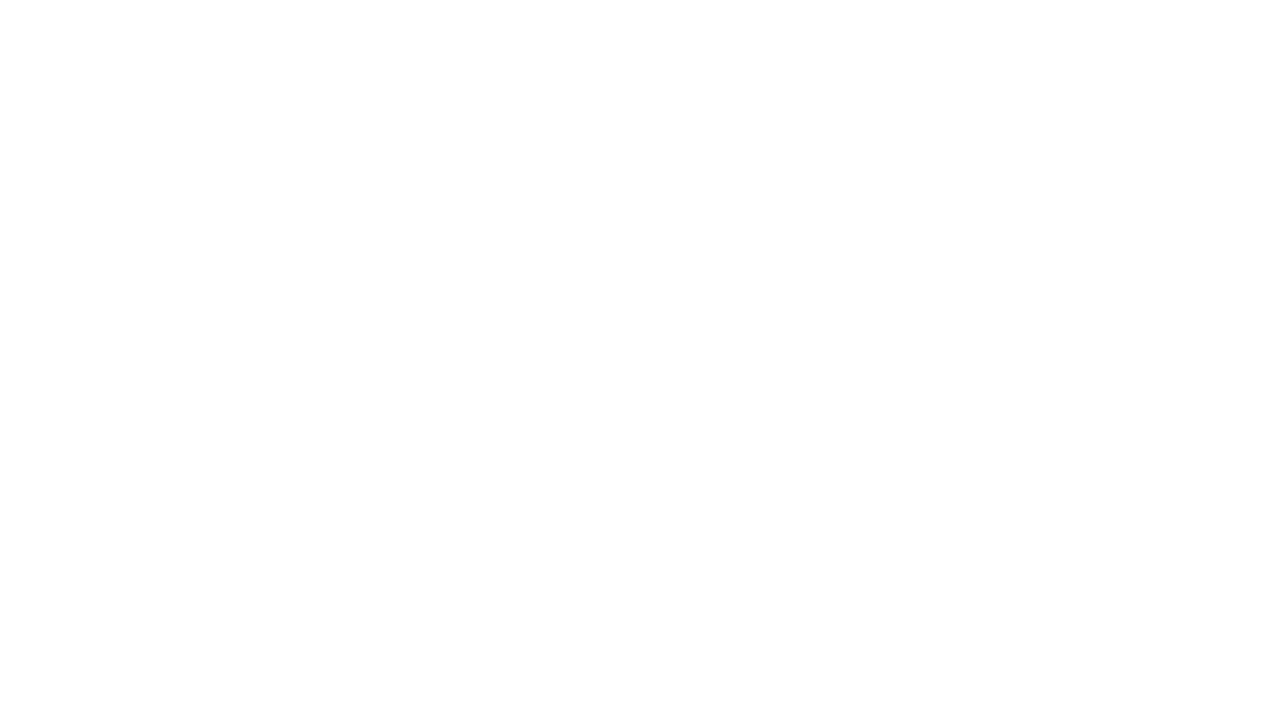
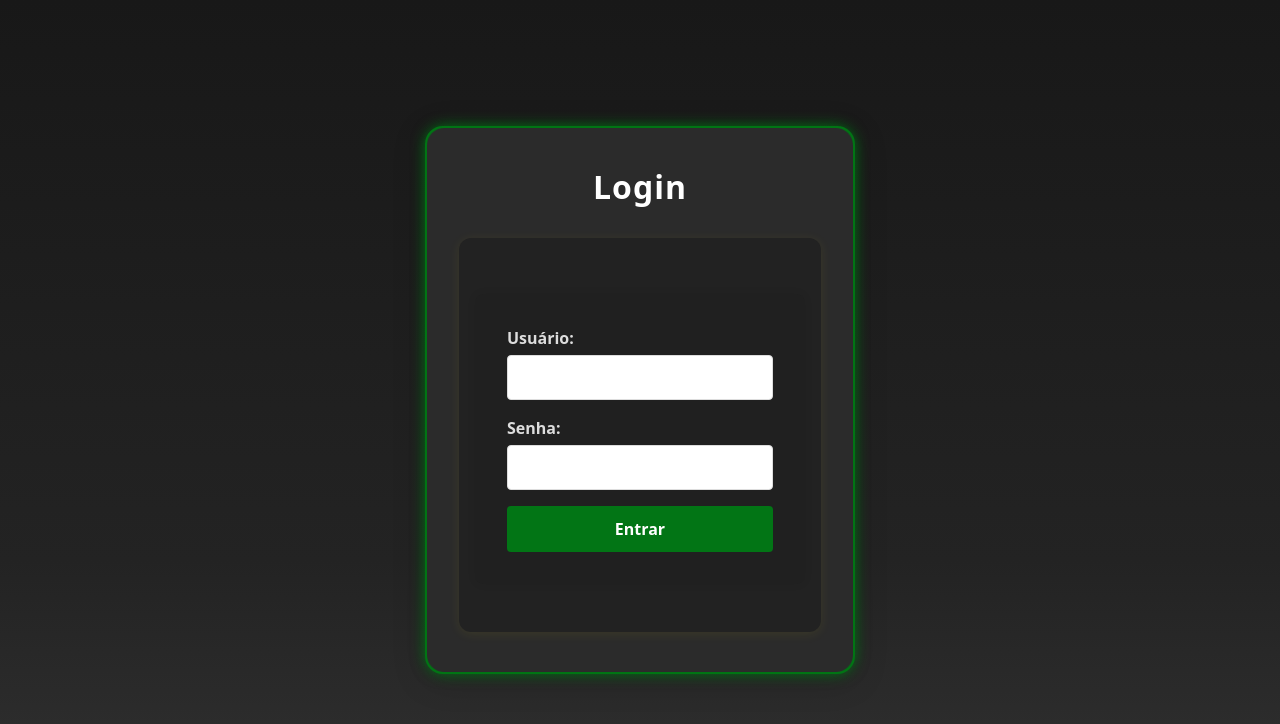
Before and after one commit to caiodicatti/simplicar-frontend, a React (Vite) app in the folder simpliCar/: page / in a window 1280 px wide. Shown: the top 724 px of the page. Built offline with nearby package versions, Linux system fonts and the light colour scheme.

Commit message:
feat: add hashrouter

```diff
--- a/simpliCar/src/main.jsx
+++ b/simpliCar/src/main.jsx
@@ -1,13 +1,21 @@
 import { StrictMode } from 'react'
 import { createRoot } from 'react-dom/client'
-import { BrowserRouter } from 'react-router-dom';
+//import { BrowserRouter } from 'react-router-dom'; - removido o HashRouter
+import { HashRouter } from 'react-router-dom'
 import './index.css'
 import 'bootstrap/dist/css/bootstrap.min.css'
 import App from './App.jsx'
 
-
+/* mudando para amazon, voltar para BrowserRouter
 createRoot(document.getElementById('root')).render(
   <BrowserRouter basename="/simplicar-frontend">
     <App />
   </BrowserRouter>
 )
+  */
+
+createRoot(document.getElementById('root')).render(
+  <HashRouter>
+    <App />
+  </HashRouter>
+)
```
